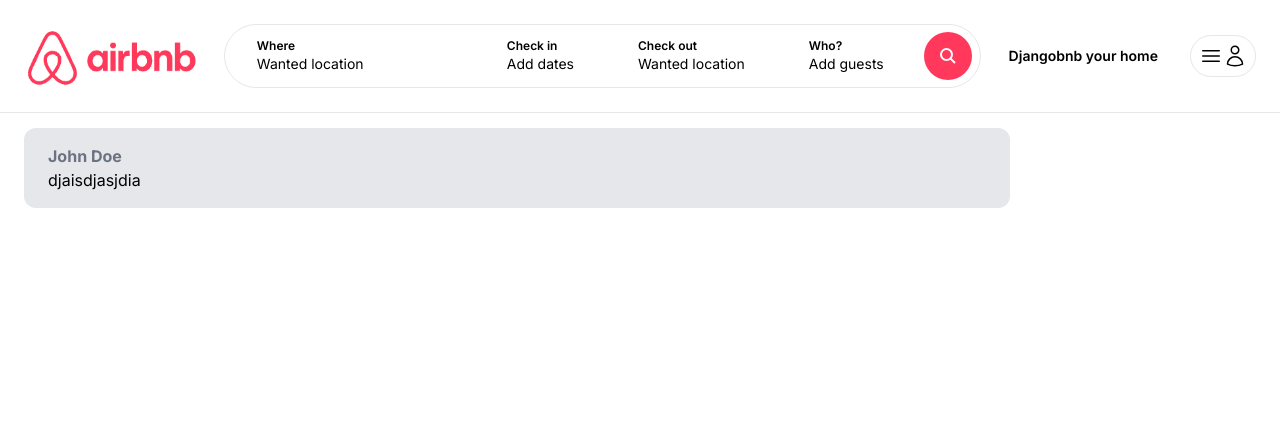
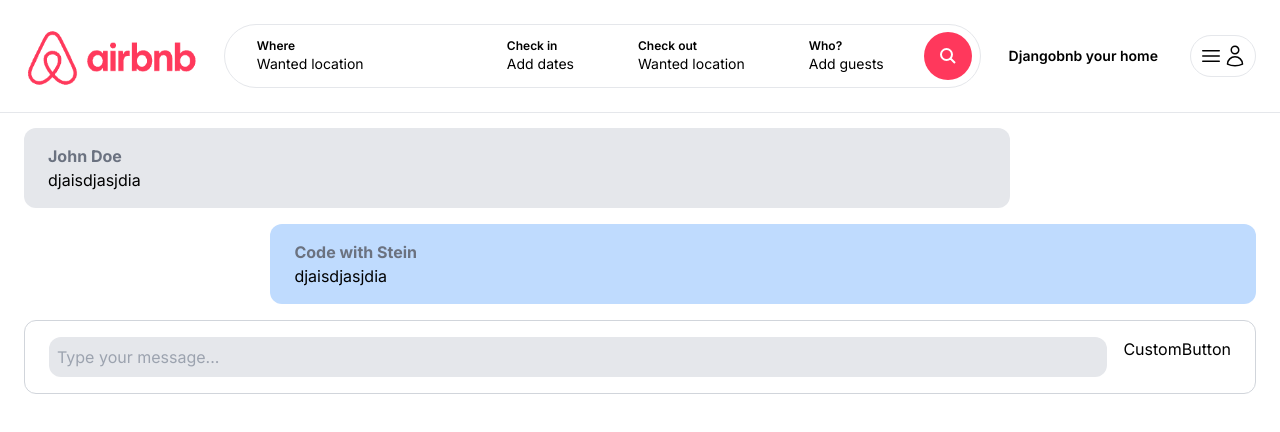
Before and after one commit to alexmihai288/djangobnb, a Next.js app: page /inbox/1 in a window 1280 px wide. Shown: the top 432 px of the page. Built offline with nearby package versions, Linux system fonts and the light colour scheme.

Commit message:
chore - custom button

```diff
--- /dev/null
+++ b/app/components/forms/CustomButton.tsx
@@ -0,0 +1,7 @@
+import React from 'react'
+
+export const CustomButton = () => {
+  return (
+    <div>CustomButton</div>
+  )
+}
--- a/app/components/inbox/ConversationDetail.tsx
+++ b/app/components/inbox/ConversationDetail.tsx
@@ -1,13 +1,28 @@
 import React from "react";
+import { CustomButton } from "../forms/CustomButton";
 
 export const ConversationDetail = () => {
   return (
-    <div className="max-h-[400px] overflow-auto flex flex-col space-y-4">
-      <div className="w-[80%] py-4 px-6 rounded-xl bg-gray-200">
-        <p className="font-bold text-gray-500">John Doe</p>
+    <>
+      <div className="max-h-[400px] overflow-auto flex flex-col space-y-4">
+        <div className="w-[80%] py-4 px-6 rounded-xl bg-gray-200">
+          <p className="font-bold text-gray-500">John Doe</p>
 
-        <p>djaisdjasjdia</p>
+          <p>djaisdjasjdia</p>
+        </div>
+
+        <div className="w-[80%] ml-[20%] py-4 px-6 rounded-xl bg-blue-200">
+          <p className="font-bold text-gray-500">Code with Stein</p>
+
+          <p>djaisdjasjdia</p>
+        </div>
       </div>
-    </div>
+
+      <div className="mt-4 py-4 px-6 flex border border-gray-300 space-x-4 rounded-xl">
+            <input type="text" placeholder="Type your message..." className="w-full p-2 bg-gray-200 rounded-xl"/>
+
+            <CustomButton/>
+      </div>
+    </>
   );
 };
```
